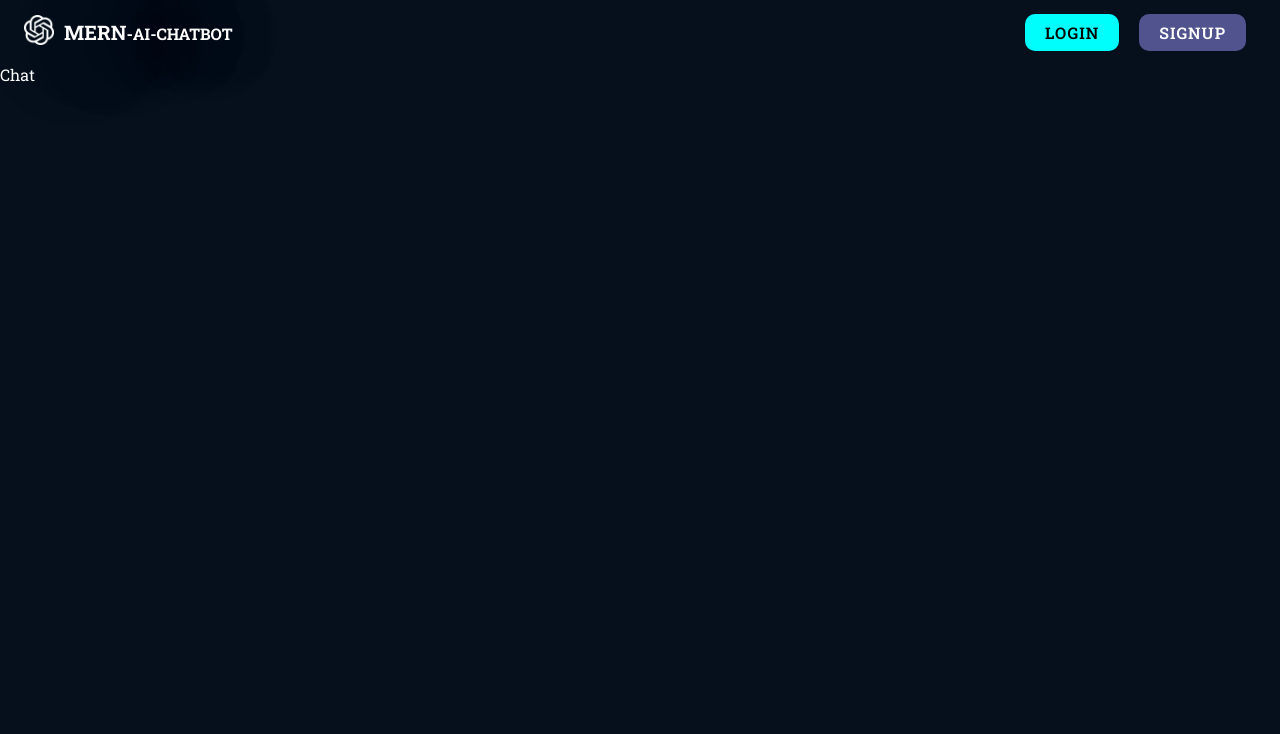
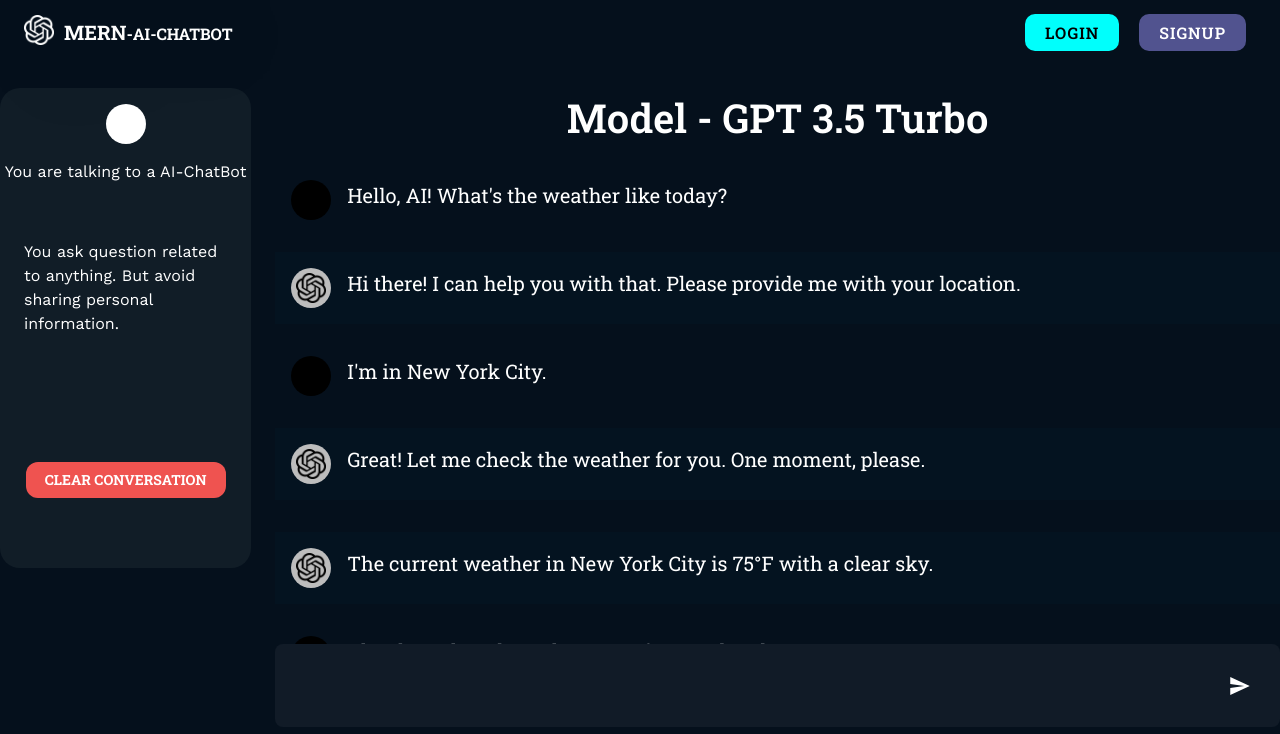
Before and after one commit to pradeep1928/AI-ChatBot, a React (Vite) app in the folder Frontend/: page /chat in a window 1280 px wide. Shown: the top 734 px of the page. Built offline with nearby package versions, Linux system fonts and the light colour scheme; no server answers.

Commit message:
chat and chatItam ui created

```diff
--- /dev/null
+++ b/Frontend/src/components/chat/ChatItem.tsx
@@ -0,0 +1,51 @@
+import React from "react";
+import { Box, Avatar, Typography } from "@mui/material";
+import { useAuth } from "../../context/AuthContext";
+
+const ChatItem = ({
+    content,
+    role,
+}: {
+    content: string;
+    role: "user" | "assistant" | string;
+}) => {
+    const auth = useAuth()
+    return role === "assistant" ? (
+        <Box
+            sx={{
+                display: "flex",
+                p: 2,
+                bgcolor: "#004d5612",
+                my: 2,
+                gap: 2,
+            }}
+        >
+            <Avatar sx={{ ml: 0 }}>
+                <img src="open-ai.png" alt="openai" width={'30px'} />
+            </Avatar>
+            <Box>
+                <Typography fontSize={'20px'}>{content}</Typography>
+            </Box>
+        </Box>
+    ) : (
+        <Box
+            sx={{
+                display: "flex",
+                p: 2,
+                bgcolor: "#004d5",
+                gap: 2,
+            }}
+        >
+            <Avatar sx={{ ml: 0, bgcolor: 'black', color: 'white'}}>
+                {auth?.user?.name[0]}
+                {auth?.user?.name.split(" ")[1][0]}
+            </Avatar>
+            <Box>
+                <Typography fontSize={'20px'}>{content}</Typography>
+            </Box>
+        </Box>
+
+    );
+};
+
+export default ChatItem;
--- a/Frontend/src/index.css
+++ b/Frontend/src/index.css
@@ -2,6 +2,7 @@
 
 
 html, body {
+  box-sizing: border-box;
   margin: 0;
   padding: 0;
   background: #05101c;
--- a/Frontend/src/pages/Chat.tsx
+++ b/Frontend/src/pages/Chat.tsx
@@ -1,9 +1,185 @@
-import React from 'react'
+import React, { useRef } from "react";
+import { Avatar, Box, Typography, Button, IconButton } from "@mui/material";
+import { useAuth } from "../context/AuthContext";
+import red from "@mui/material/colors/red";
+import ChatItem from "../components/chat/ChatItem";
+import { IoMdSend } from "react-icons/io"
+
+const chatMessages = [
+  { role: "user", content: "Hello, AI! What's the weather like today?" },
+  {
+    role: "assistant",
+    content:
+      "Hi there! I can help you with that. Please provide me with your location.",
+  },
+  { role: "user", content: "I'm in New York City." },
+  {
+    role: "assistant",
+    content: "Great! Let me check the weather for you. One moment, please.",
+  },
+  {
+    role: "assistant",
+    content: "The current weather in New York City is 75°F with a clear sky.",
+  },
+  { role: "user", content: "Thanks! What about the upcoming weekend?" },
+  {
+    role: "assistant",
+    content: "Sure thing! Let me fetch the weekend forecast for you.",
+  },
+  {
+    role: "assistant",
+    content:
+      "It looks like there will be some scattered showers on Saturday, but Sunday should be mostly sunny with a high of 78°F.",
+  },
+  { role: "user", content: "Awesome! Anything else I should know?" },
+  {
+    role: "assistant",
+    content:
+      "No problem! If you have any more questions or need assistance, feel free to ask. I'm here to help!",
+  },
+];
 
 const Chat = () => {
+  const inputRef = useRef<HTMLInputElement | null>(null)
+  const auth = useAuth();
   return (
-    <div>Chat</div>
-  )
-}
+    <Box
+      sx={{
+        boxSizing: 'border-box',
+        display: "flex",
+        flex: 1,
+        width: "100%",
+        height: "100%",
+        mt: 3,
+        gap: 3,
+      }}
+    >
+      <Box
+        sx={{
+          boxSizing: 'border-box',
+          display: { md: "flex", xs: "none", sm: "none" },
+          flex: 0.2,
+          flexDirection: "column",
+        }}
+      >
+        <Box
+          sx={{
+            boxSizing: 'border-box',
+            display: "flex",
+            width: "100%",
+            height: "60vh",
+            bgcolor: "rgb(17, 29, 39)",
+            borderRadius: 5,
+            flexDirection: "column",
+          }}
+        >
+          <Avatar
+            sx={{
+              mx: "auto",
+              my: 2,
+              bgcolor: "white",
+              color: "black",
+              fontWeight: 700,
+            }}
+          >
+            {auth?.user?.name[0]}
+            {auth?.user?.name.split(" ")[1][0]}
+          </Avatar>
+          <Typography sx={{ mx: "auto", fontFamily: "work sans" }}>
+            You are talking to a AI-ChatBot
+          </Typography>
+          <Typography sx={{ mx: "auto", fontFamily: "work sans", my: 4, p: 3 }}>
+            You ask question related to anything. But avoid sharing personal
+            information.
+          </Typography>
+          <Button
+            sx={{
+              width: "200px",
+              my: "auto",
+              color: "white",
+              fontWeight: 700,
+              borderRadius: 3,
+              mx: "auto",
+              bgcolor: red[400],
+              ":hover": {
+                bgcolor: red.A400,
+              },
+            }}
+          >
+            Clear Conversation
+          </Button>
+        </Box>
+      </Box>
+      <Box
+        sx={{
+          boxSizing: "border-box",
+          display: "flex",
+          flexDirection: "column",
+          flex: { md: 0.8, xs: 1, sm: 1 },
+          width: "100%",
+        }}
+      >
+        <Typography
+          sx={{
+            textAlign: "center",
+            fontSize: "40px",
+            fontWeight: 600,
+            color: "white",
+            mx: "auto",
+            mb: 2,
+            px: 3,
+          }}
+        >
+          Model - GPT 3.5 Turbo
+        </Typography>
+        <Box
+          sx={{
+            boxSizing: "border-box",
+            width: "100%",
+            height: "60vh",
+            borderRadius: 3,
+            mx: "auto",
+            display: "flex",
+            flexDirection: "column",
+            overflow: "scroll",
+            overflowX: "hidden",
+            overflowY: "auto",
+            scrollBehavior: "smooth",
+          }}
+        >
+          {chatMessages.map((chat, index) => (
+            <ChatItem key={index} content={chat.content} role={chat.role} />
+          ))}
+        </Box>
+        <div
+          style={{
+            boxSizing: 'border-box',
+            width: "100%",
+            padding: "20px",
+            borderRadius: 8,
+            backgroundColor: "rgb(17, 27, 39)",
+            display: 'flex',
+            margin: 'auto'
+          }}
+        >
+          <input
+            ref={inputRef}
+            type="text"
+            style={{
+              width: "100%",
+              backgroundColor: "transparent",
+              padding: "10px",
+              border: "none",
+              outline: "none",
+              color: "white",
+              fontSize: "20px",
+            }}
+          />
+          <IconButton sx={{ ml: 'auto', color: 'white' }}><IoMdSend /></IconButton>
+        </div>
+      </Box>
+    </Box>
+  );
+};
 
-export default Chat
+export default Chat;
```
